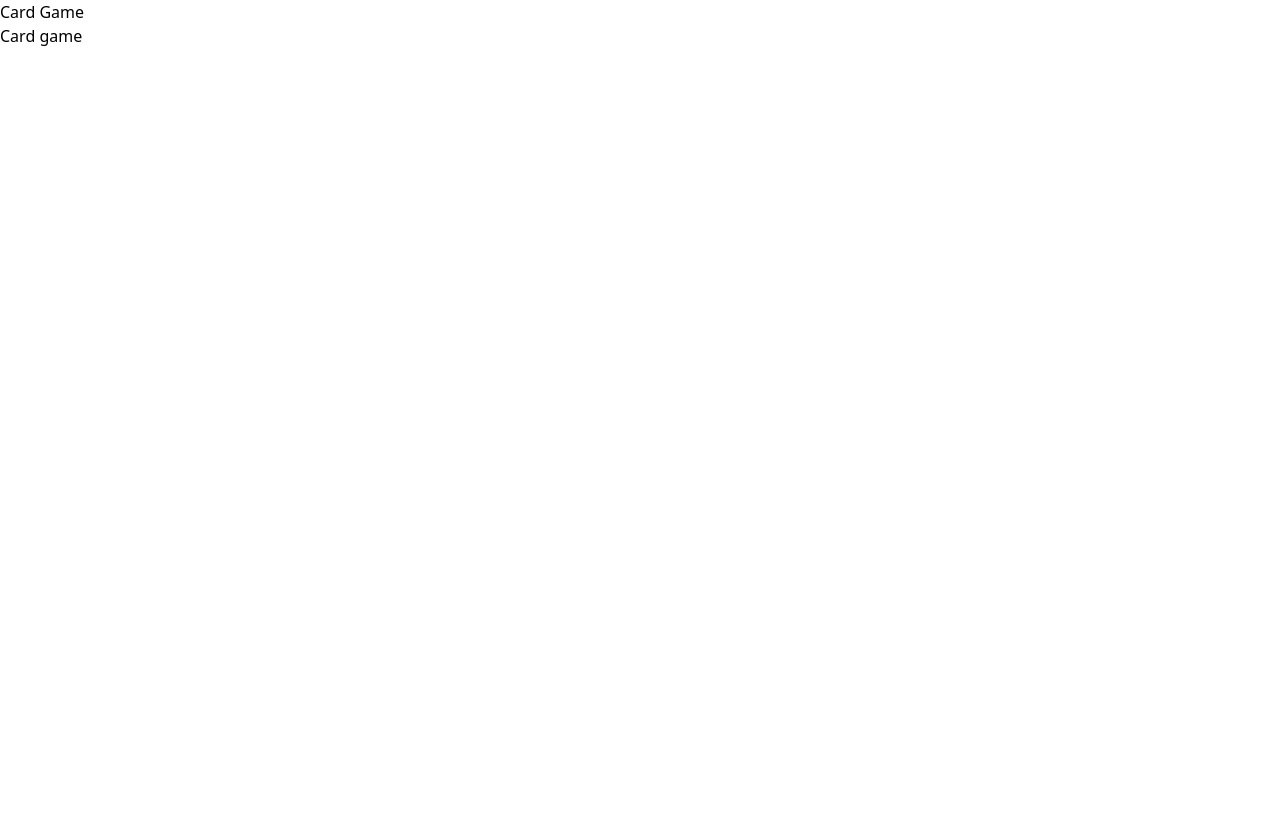
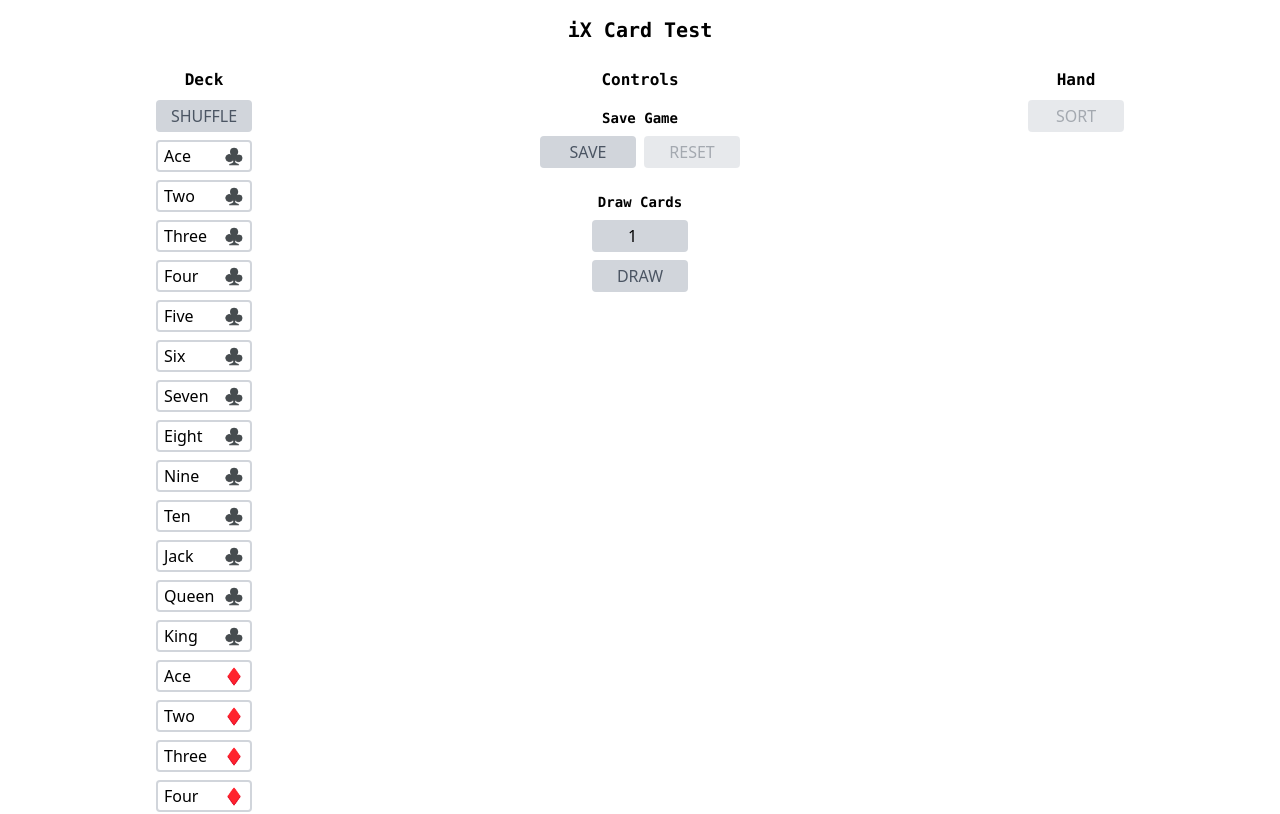
Before and after one commit to Yagogc/card-game, a Next.js app: page / in a window 1280 px wide. Shown: the top 814 px of the page. Built offline with nearby package versions, Linux system fonts and the light colour scheme.

Commit message:
Update index page

```diff
--- a/pages/index.js
+++ b/pages/index.js
@@ -1,18 +1,79 @@
 import Head from 'next/head'
+import { useEffect, useState } from 'react'
+
+import { Button } from '../components/Button'
+import { Column } from '../components/Column'
+import { Controls } from '../components/Controls'
+import { Header } from '../components/Header'
+import { InputNumber } from '../components/InputNumber'
+import { Stack } from '../components/Stack'
+import { useCardStore } from '../state/client/store'
 
 export default function Home() {
+  const [drawNumber, setDrawNumber] = useState(1)
+  const deck = useCardStore((state) => state.deck)
+  const hand = useCardStore((state) => state.hand)
+  const isSaved = useCardStore((state) => state.isSaved)
+  const draw = useCardStore((state) => state.draw)
+  const save = useCardStore((state) => state.save)
+  const reset = useCardStore((state) => state.reset)
+  const shuffle = useCardStore((state) => state.shuffle)
+  const sort = useCardStore((state) => state.sort)
+
+  useEffect(() => {
+    if (deck.length < drawNumber) {
+      setDrawNumber(deck.length)
+    }
+  }, [deck, setDrawNumber])
+
   return (
-    <div>
+    <div className="container px-4 mx-auto">
       <Head>
         <title>Card Game</title>
         <link rel="icon" href="/favicon.ico" />
       </Head>
 
-      <main>
-        <div>Card Game</div>
+      <Header />
+      <main className="flex justify-around">
+        <Column name="Deck">
+          <Button handleClick={shuffle} disabled={deck.length === 0}>
+            Shuffle
+          </Button>
+          <Stack stack={deck} />
+        </Column>
+        <Column name="Controls">
+          <Controls name="Save Game">
+            <div className="flex flex-wrap items-center content-center gap-2">
+              <Button handleClick={save}>Save</Button>
+              <Button handleClick={reset} disabled={!isSaved}>
+                Reset
+              </Button>
+            </div>
+          </Controls>
+          <Controls name="Draw Cards">
+            <div className="flex flex-col items-center content-center gap-2">
+              <InputNumber
+                drawNumber={drawNumber}
+                setDrawNumber={setDrawNumber}
+                deckLenght={deck.length}
+                disabled={deck.length === 0}
+              />
+              <Button
+                handleClick={() => draw(drawNumber)}
+                disabled={deck.length === 0 || drawNumber === 0}
+              >
+                Draw
+              </Button>
+            </div>
+          </Controls>
+        </Column>
+        <Column name="Hand">
+          <Button handleClick={sort} disabled={hand.length === 0}>
+            Sort
+          </Button>
+          <Stack stack={hand} />
+        </Column>
       </main>
-
-      <footer>Card game</footer>
     </div>
   )
 }
```
